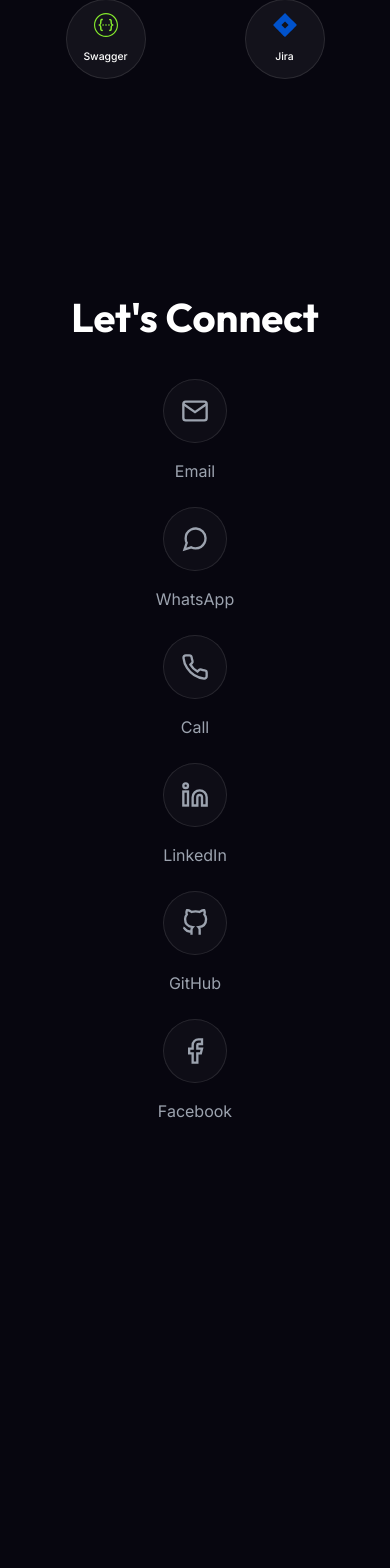
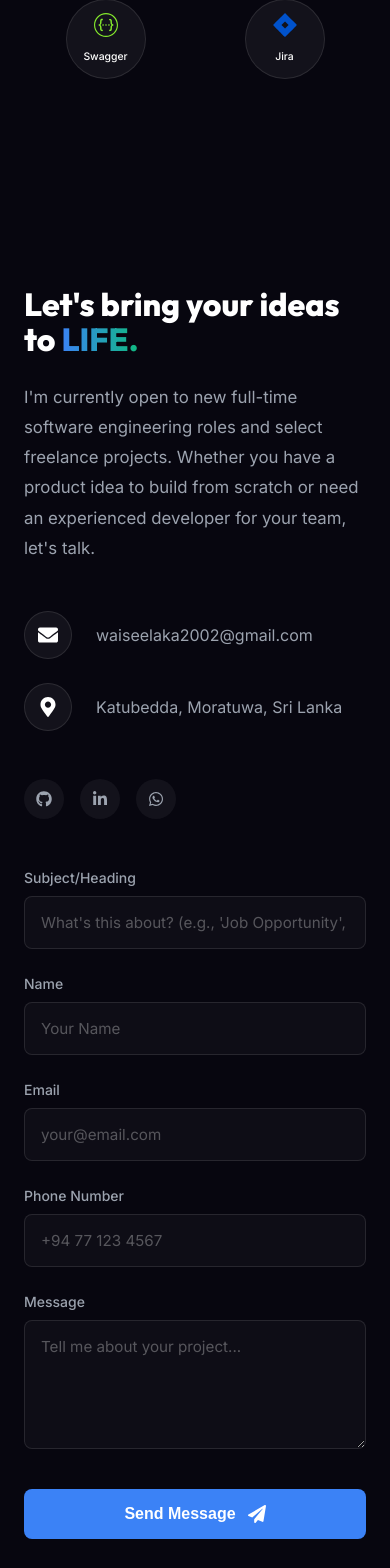
Before and after one commit to imalwic/Portfolio, a Next.js app: page / in a window 390 px wide. Shown: the part 8211-9779 px from the top of the page. Before the commit the page ends 9398 px from the top, so only its background shows below. Built offline with nearby package versions, Linux system fonts and the light colour scheme.

Commit message:
Redesign contact section with form and theme-matching styles

```diff
--- a/src/app/page.module.css
+++ b/src/app/page.module.css
@@ -1053,48 +1053,180 @@
 }
 
 /* Contact Section */
-.contactContainer {
-  display: flex;
-  justify-content: center;
-  gap: 3rem;
+.contactSection {
+  padding: 8rem 4rem 6rem 4rem;
   margin-top: 2rem;
 }
 
-.contactBtn {
+.contactSplit {
+  display: grid;
+  grid-template-columns: 1fr 1fr;
+  gap: 4rem;
+  max-width: 1200px;
+  margin: 0 auto;
+}
+
+.contactLeft {
   display: flex;
   flex-direction: column;
-  align-items: center;
-  gap: 1rem;
-  color: var(--text-secondary);
-  transition: color 0.2s, transform 0.2s;
 }
 
-.contactBtn:hover {
+.contactTitle {
+  font-size: 3.5rem;
+  line-height: 1.1;
+  font-weight: 800;
+  margin-bottom: 1.5rem;
   color: var(--text-primary);
-  transform: translateY(-4px);
 }
 
-.contactIcon {
-  width: 64px;
-  height: 64px;
+.highlightTheme {
+  color: #3b82f6;
+  background: -webkit-linear-gradient(0deg, #3b82f6, #10b981);
+  -webkit-background-clip: text;
+  -webkit-text-fill-color: transparent;
+}
+
+.contactDesc {
+  font-size: 1.05rem;
+  line-height: 1.8;
+  color: var(--text-secondary);
+  margin-bottom: 3rem;
+  max-width: 90%;
+}
+
+.contactInfo {
+  display: flex;
+  flex-direction: column;
+  gap: 1.5rem;
+  margin-bottom: 3rem;
+}
+
+.contactInfoItem {
+  display: flex;
+  align-items: center;
+  gap: 1.5rem;
+  color: var(--text-secondary);
+  font-size: 1rem;
+}
+
+.contactInfoIcon {
+  width: 48px;
+  height: 48px;
   border-radius: 50%;
-  background: rgba(255, 255, 255, 0.03);
+  background: rgba(255, 255, 255, 0.05);
   display: flex;
   justify-content: center;
   align-items: center;
   border: 1px solid rgba(255, 255, 255, 0.1);
-  transition: background 0.2s, border-color 0.2s;
+  color: var(--text-primary);
 }
 
-.contactBtn:hover .contactIcon {
-  background: rgba(59, 130, 246, 0.1);
-  border-color: #3b82f6;
-  color: #3b82f6;
+.contactInfoIcon svg {
+  width: 20px;
+  height: 20px;
 }
 
-.contactIcon svg {
-  width: 28px;
-  height: 28px;
+.contactSocials {
+  display: flex;
+  gap: 1rem;
+}
+
+.contactSocials a {
+  width: 40px;
+  height: 40px;
+  border-radius: 50%;
+  background: rgba(255, 255, 255, 0.05);
+  display: flex;
+  justify-content: center;
+  align-items: center;
+  color: var(--text-secondary);
+  transition: all 0.2s;
+}
+
+.contactSocials a:hover {
+  background: #3b82f6;
+  color: white;
+  transform: translateY(-3px);
+}
+
+/* Form Styles */
+.contactForm {
+  display: flex;
+  flex-direction: column;
+  gap: 1.5rem;
+}
+
+.formRow {
+  display: flex;
+  gap: 1.5rem;
+}
+
+.formRow .formGroup {
+  flex: 1;
+}
+
+.formGroup {
+  display: flex;
+  flex-direction: column;
+  gap: 0.5rem;
+}
+
+.formGroup label {
+  font-size: 0.875rem;
+  color: var(--text-secondary);
+  font-weight: 500;
+}
+
+.formGroup input,
+.formGroup textarea {
+  background: rgba(255, 255, 255, 0.03);
+  border: 1px solid rgba(255, 255, 255, 0.1);
+  border-radius: 8px;
+  padding: 1rem;
+  color: var(--text-primary);
+  font-family: inherit;
+  font-size: 0.95rem;
+  transition: border-color 0.2s, box-shadow 0.2s;
+}
+
+.formGroup input:focus,
+.formGroup textarea:focus {
+  outline: none;
+  border-color: #3b82f6;
+  box-shadow: 0 0 0 2px rgba(59, 130, 246, 0.2);
+}
+
+.formGroup input::placeholder,
+.formGroup textarea::placeholder {
+  color: rgba(255, 255, 255, 0.3);
+}
+
+.submitBtn {
+  margin-top: 1rem;
+  background: #3b82f6;
+  color: white;
+  border: none;
+  border-radius: 8px;
+  padding: 1rem;
+  font-weight: 700;
+  font-size: 1rem;
+  display: flex;
+  justify-content: center;
+  align-items: center;
+  gap: 0.75rem;
+  cursor: pointer;
+  transition: background 0.2s, transform 0.2s, box-shadow 0.2s;
+}
+
+.submitBtn:hover {
+  background: #2563eb;
+  transform: translateY(-2px);
+  box-shadow: 0 4px 14px rgba(59, 130, 246, 0.3);
+}
+
+.submitBtn svg {
+  width: 18px;
+  height: 18px;
 }
 
 /* Responsive Design */
@@ -1217,15 +1349,26 @@
     font-size: 0.65rem;
   }
 
-  .contactContainer {
-    flex-direction: row;
-    flex-wrap: wrap;
-    gap: 1.5rem;
+  .contactSection {
+    padding: 4rem 1.5rem;
   }
 
-  .contactBtn {
-    flex: 1 1 calc(50% - 1.5rem);
-    min-width: 120px;
+  .contactSplit {
+    grid-template-columns: 1fr;
+    gap: 3rem;
+  }
+
+  .contactTitle {
+    font-size: 2.5rem;
+  }
+
+  .contactDesc {
+    max-width: 100%;
+  }
+
+  .formRow {
+    flex-direction: column;
+    gap: 1.5rem;
   }
 }
 
@@ -1240,8 +1383,8 @@
   .techGrid {
     grid-template-columns: repeat(2, 1fr);
   }
-  .contactBtn {
-    flex: 1 1 100%;
+  .contactTitle {
+    font-size: 2rem;
   }
 }
 /* Modal Styles */
--- a/src/app/page.tsx
+++ b/src/app/page.tsx
@@ -8,7 +8,7 @@ import {
   SiPostman, SiCucumber,
   SiSwagger
 } from 'react-icons/si';
-import { FaDatabase, FaAws, FaJava, FaPython, FaHtml5, FaNodeJs, FaReact, FaDocker, FaGitAlt, FaGithub, FaJira, FaLeaf, FaArrowRight, FaDownload, FaBars, FaTimes } from 'react-icons/fa';
+import { FaDatabase, FaAws, FaJava, FaPython, FaHtml5, FaNodeJs, FaReact, FaDocker, FaGitAlt, FaGithub, FaJira, FaLeaf, FaArrowRight, FaDownload, FaBars, FaTimes, FaEnvelope, FaMapMarkerAlt, FaPaperPlane, FaLinkedinIn, FaWhatsapp } from 'react-icons/fa';
 import { motion } from 'framer-motion';
 import CustomCursor from '../components/CustomCursor';
 import ThemeToggle from '../components/ThemeToggle';
@@ -596,55 +596,74 @@ export default function Home() {
         {/* Contact */}
         <motion.section
           id="contact"
-          className={styles.section}
+          className={styles.contactSection}
           initial={{ opacity: 0, y: 40, scale: 0.95, filter: 'blur(10px)' }}
           whileInView={{ opacity: 1, y: 0, scale: 1, filter: 'blur(0px)' }}
           viewport={{ once: true, amount: 0.15 }}
           transition={{ duration: 0.8, ease: [0.16, 1, 0.3, 1] }}
         >
-          <h2 className={styles.sectionTitle}>Let's Connect</h2>
-          <div className={styles.contactContainer}>
-            <a href="mailto:waiseelaka2002@gmail.com" className={styles.contactBtn}>
-              <div className={styles.contactIcon}>
-                <svg xmlns="http://www.w3.org/2000/svg" viewBox="0 0 24 24" fill="none" stroke="currentColor" strokeWidth="2"><path d="M4 4h16c1.1 0 2 .9 2 2v12c0 1.1-.9 2-2 2H4c-1.1 0-2-.9-2-2V6c0-1.1.9-2 2-2z"></path><polyline points="22,6 12,13 2,6"></polyline></svg>
+          <div className={styles.contactSplit}>
+            {/* Left Side */}
+            <div className={styles.contactLeft}>
+              <h2 className={styles.contactTitle}>
+                Let's bring your ideas<br/>to <span className={styles.highlightTheme}>LIFE.</span>
+              </h2>
+              <p className={styles.contactDesc}>
+                I'm currently open to new full-time software engineering roles and select freelance projects. Whether you have a product idea to build from scratch or need an experienced developer for your team, let's talk.
+              </p>
+
+              <div className={styles.contactInfo}>
+                <div className={styles.contactInfoItem}>
+                  <div className={styles.contactInfoIcon}>
+                    <FaEnvelope />
+                  </div>
+                  <span>waiseelaka2002@gmail.com</span>
+                </div>
+                <div className={styles.contactInfoItem}>
+                  <div className={styles.contactInfoIcon}>
+                    <FaMapMarkerAlt />
+                  </div>
+                  <span>Katubedda, Moratuwa, Sri Lanka</span>
+                </div>
               </div>
-              <span>Email</span>
-            </a>
 
-            <a href="https://wa.me/94760696010" target="_blank" rel="noopener noreferrer" className={styles.contactBtn}>
-              <div className={styles.contactIcon}>
-                <svg xmlns="http://www.w3.org/2000/svg" viewBox="0 0 24 24" fill="none" stroke="currentColor" strokeWidth="2"><path d="M21 11.5a8.38 8.38 0 0 1-.9 3.8 8.5 8.5 0 0 1-7.6 4.7 8.38 8.38 0 0 1-3.8-.9L3 21l1.9-5.7a8.38 8.38 0 0 1-.9-3.8 8.5 8.5 0 0 1 4.7-7.6 8.38 8.38 0 0 1 3.8-.9h.5a8.48 8.48 0 0 1 8 8v.5z"></path></svg>
+              <div className={styles.contactSocials}>
+                <a href="https://github.com/Imalwic" target="_blank" rel="noopener noreferrer"><FaGithub /></a>
+                <a href="https://www.linkedin.com/in/imal-wickrama-arachchi-083a67317" target="_blank" rel="noopener noreferrer"><FaLinkedinIn /></a>
+                <a href="https://wa.me/94760696010" target="_blank" rel="noopener noreferrer"><FaWhatsapp /></a>
               </div>
-              <span>WhatsApp</span>
-            </a>
+            </div>
 
-            <a href="tel:0762807271" className={styles.contactBtn}>
-              <div className={styles.contactIcon}>
-                <svg xmlns="http://www.w3.org/2000/svg" viewBox="0 0 24 24" fill="none" stroke="currentColor" strokeWidth="2"><path d="M22 16.92v3a2 2 0 0 1-2.18 2 19.79 19.79 0 0 1-8.63-3.07 19.5 19.5 0 0 1-6-6 19.79 19.79 0 0 1-3.07-8.67A2 2 0 0 1 4.11 2h3a2 2 0 0 1 2 1.72 12.84 12.84 0 0 0 .7 2.81 2 2 0 0 1-.45 2.11L8.09 9.91a16 16 0 0 0 6 6l1.27-1.27a2 2 0 0 1 2.11-.45 12.84 12.84 0 0 0 2.81.7A2 2 0 0 1 22 16.92z"></path></svg>
-              </div>
-              <span>Call</span>
-            </a>
-
-            <a href="https://www.linkedin.com/in/imal-wickrama-arachchi-083a67317?utm_source=share_via&utm_content=profile&utm_medium=member_android" target="_blank" rel="noopener noreferrer" className={styles.contactBtn}>
-              <div className={styles.contactIcon}>
-                <svg xmlns="http://www.w3.org/2000/svg" viewBox="0 0 24 24" fill="none" stroke="currentColor" strokeWidth="2"><path d="M16 8a6 6 0 0 1 6 6v7h-4v-7a2 2 0 0 0-2-2 2 2 0 0 0-2 2v7h-4v-7a6 6 0 0 1 6-6z"></path><rect x="2" y="9" width="4" height="12"></rect><circle cx="4" cy="4" r="2"></circle></svg>
-              </div>
-              <span>LinkedIn</span>
-            </a>
-
-            <a href="https://github.com/Imalwic" target="_blank" rel="noopener noreferrer" className={styles.contactBtn}>
-              <div className={styles.contactIcon}>
-                <svg xmlns="http://www.w3.org/2000/svg" viewBox="0 0 24 24" fill="none" stroke="currentColor" strokeWidth="2"><path d="M9 19c-5 1.5-5-2.5-7-3m14 6v-3.87a3.37 3.37 0 0 0-.94-2.61c3.14-.35 6.44-1.54 6.44-7A5.44 5.44 0 0 0 20 4.77 5.07 5.07 0 0 0 19.91 1S18.73.65 16 2.48a13.38 13.38 0 0 0-7 0C6.27.65 5.09 1 5.09 1A5.07 5.07 0 0 0 5 4.77a5.44 5.44 0 0 0-1.5 3.78c0 5.42 3.3 6.61 6.44 7A3.37 3.37 0 0 0 9 18.13V22"></path></svg>
-              </div>
-              <span>GitHub</span>
-            </a>
-
-            <a href="https://www.facebook.com/share/1DbLmZjHdA/" target="_blank" rel="noopener noreferrer" className={styles.contactBtn}>
-              <div className={styles.contactIcon}>
-                <svg xmlns="http://www.w3.org/2000/svg" viewBox="0 0 24 24" fill="none" stroke="currentColor" strokeWidth="2"><path d="M18 2h-3a5 5 0 0 0-5 5v3H7v4h3v8h4v-8h3l1-4h-4V7a1 1 0 0 1 1-1h3z"></path></svg>
-              </div>
-              <span>Facebook</span>
-            </a>
+            {/* Right Side - Form */}
+            <div className={styles.contactRight}>
+              <form className={styles.contactForm}>
+                <div className={styles.formGroup}>
+                  <label>Subject/Heading</label>
+                  <input type="text" placeholder="What's this about? (e.g., 'Job Opportunity', 'Project Collaboration')" />
+                </div>
+                <div className={styles.formRow}>
+                  <div className={styles.formGroup}>
+                    <label>Name</label>
+                    <input type="text" placeholder="Your Name" />
+                  </div>
+                  <div className={styles.formGroup}>
+                    <label>Email</label>
+                    <input type="email" placeholder="your@email.com" />
+                  </div>
+                </div>
+                <div className={styles.formGroup}>
+                  <label>Phone Number</label>
+                  <input type="text" placeholder="+94 77 123 4567" />
+                </div>
+                <div className={styles.formGroup}>
+                  <label>Message</label>
+                  <textarea placeholder="Tell me about your project..." rows={5}></textarea>
+                </div>
+                <button type="submit" className={styles.submitBtn}>
+                  Send Message <FaPaperPlane />
+                </button>
+              </form>
+            </div>
           </div>
         </motion.section>
       </main>
```
